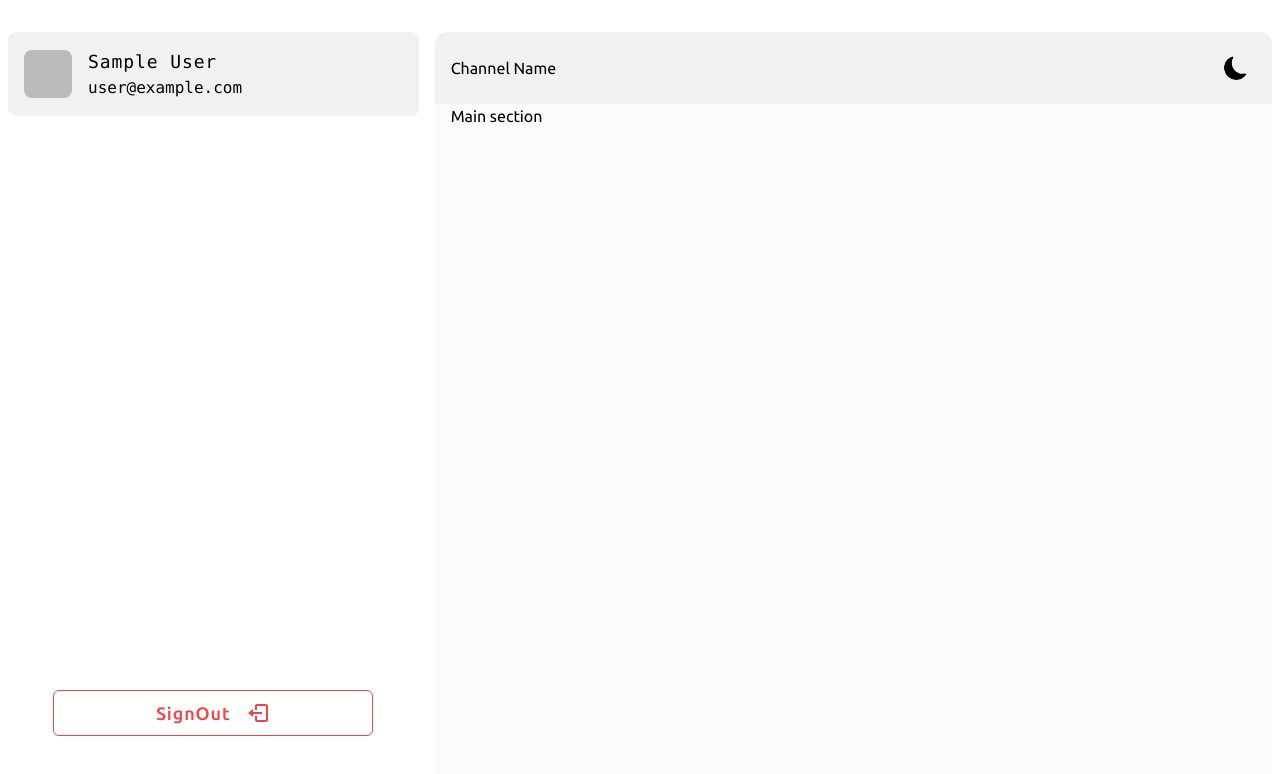
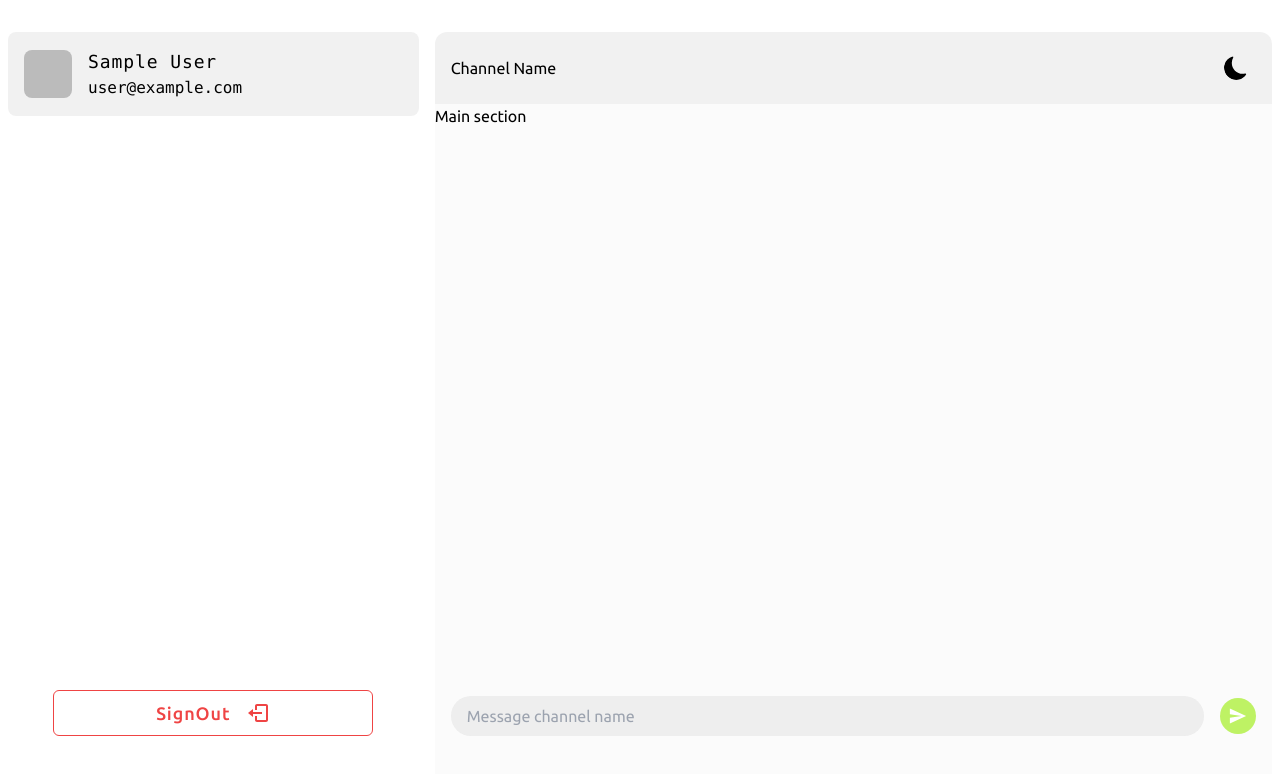
Before and after one commit to Manthan-Kuber/ChatVerse, a Next.js app: page /chats in a window 1280 px wide. Shown: the top 774 px of the page. Built offline with nearby package versions, Linux system fonts and the light colour scheme; no server answers; sample sign-in values are in the browser's storage.

Commit message:
feat: add chat input ui

```diff
--- a/src/pages/chats.tsx
+++ b/src/pages/chats.tsx
@@ -4,10 +4,12 @@ import { AnimatePresence } from "framer-motion";
 import Sidebar from "../components/Sidebar";
 import Menu from "../components/Menu";
 import ChatsHeader from "../components/ChatsHeader";
+import { IoMdSend } from "react-icons/io";
 
 const chats = () => {
   const { width: screenWidth } = useWindowSize();
   const [isOpen, setIsOpen] = useState(false);
+  const [hasTyped, setHasTyped] = useState(false);
   const wByN = (n: number) => screenWidth && screenWidth * n;
   // TODO Add page transition animation
   return (
@@ -28,8 +30,19 @@ const chats = () => {
         )}
         <div className="sm:px-2 sm:pt-8">
           <ChatsHeader setIsOpen={setIsOpen} />
-          <main className="min-h-[calc(100vh-4.5rem)] bg-neutral-300 bg-opacity-10 px-4  sm:min-h-[calc(100vh-6.5rem)]">
-            Main section
+          <main className="flex min-h-[calc(100vh-4.5rem)] flex-col  bg-neutral-300 bg-opacity-10 sm:min-h-[calc(100vh-6.5rem)] sm:pb-16">
+            <div className="flex-1 ">Main section</div>
+            <div className="flex items-center gap-4 px-4 pt-2">
+              <input
+                className="container rounded-full bg-neutral-500/10 px-4 py-2 focus:outline-none "
+                placeholder={`Message channel name`}
+              />
+              {!hasTyped && (
+                <button className="rounded-full bg-lime-300 p-2">
+                  <IoMdSend className="h-5 w-5 text-white" />
+                </button>
+              )}
+            </div>
           </main>
         </div>
       </div>
```
